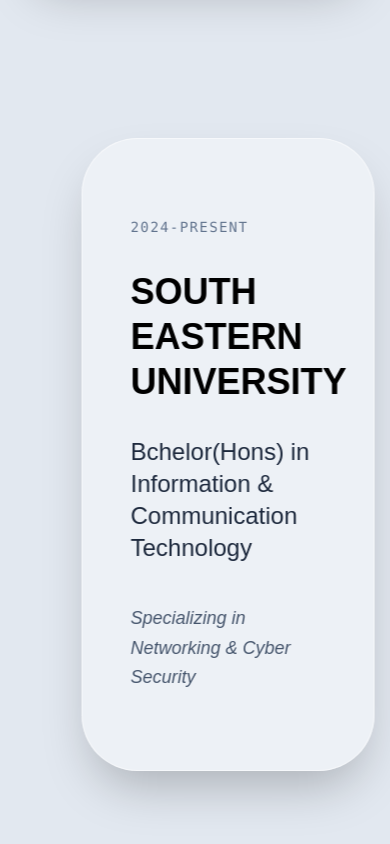
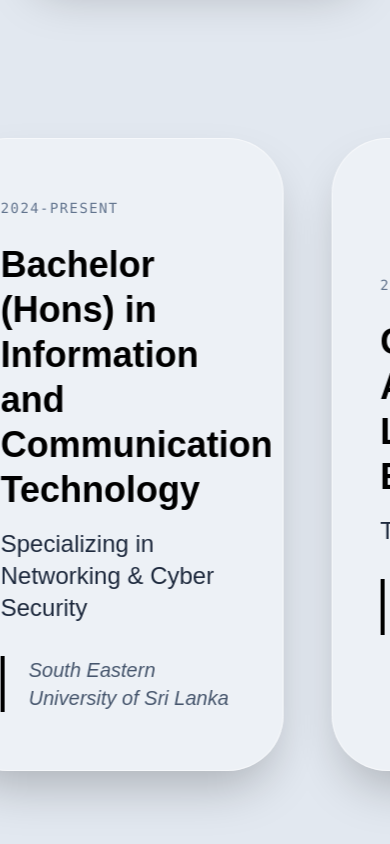
Before and after one commit to imeshcha/personal-portfolio, a Next.js app: page / in a window 390 px wide. Shown: the part 1824-2668 px from the top of the page. Built offline with nearby package versions, Linux system fonts and the light colour scheme.

Commit message:
Update Cards Design

```diff
--- a/app/page.tsx
+++ b/app/page.tsx
@@ -6,7 +6,7 @@
   const containerRef = useRef(null);
   const aboutRef = useRef(null);
   const educationRef = useRef(null);
-  const skillsRef = useRef(null); // 🚀 Skills section එක සඳහා ref එකක්
+  const skillsRef = useRef(null);
 
   const { scrollYProgress } = useScroll();
 
@@ -15,13 +15,11 @@
     offset: ["start 0.95", "start 0.3"]
   });
 
-  // Section 3: Education Tracking
   const { scrollYProgress: eduScroll } = useScroll({
     target: educationRef,
     offset: ["start start", "end end"]
   });
 
-  // 🚀 Section 4: Skills Tracking (Education එක වගේමයි)
   const { scrollYProgress: skillsScroll } = useScroll({
     target: skillsRef,
     offset: ["start start", "end end"]
@@ -45,38 +43,49 @@
   const imageOpacity = useTransform(aboutScroll, syncRange, [0, 1], { clamp: true });
   const imageX = useTransform(aboutScroll, syncRange, [120, 0], { clamp: true });
 
-  const unifiedXEdu = useTransform(syncEduSpring, [0, 1], ["0%", "-70%"]);
-  const unifiedXSkills = useTransform(syncSkillsSpring, [0, 1], ["0%", "-70%"]); // 🚀 Skills සඳහා row animation
+  // 🚀 කාඩ්පත් ගණන වැඩි වූ නිසා unifiedX හි අගය -160% දක්වා වැඩි කළා (ගමන සම්පූර්ණ කිරීමට)
+  const unifiedXEdu = useTransform(syncEduSpring, [0, 1], ["0%", "-72%"]);
+  const unifiedXSkills = useTransform(syncSkillsSpring, [0, 1], ["0%", "-70%"]);
 
+  // 🚀 කාඩ්පත් 3ක් සහිත Education Data
   const educationData = [
-    { university: "South Eastern University", degree: "Bchelor(Hons) in Information & Communication Technology ", period: "2024-Present", desc: "Specializing in Networking & Cyber Security" },
-    { university: "St.Aloyisus College", degree: "Technology Stream", period: "2017 — 2019", desc: "G.C.E Advanced Level - Combined Mathematics, Physics, Chemistry." },
-    { university: "Certifications", degree: "Full Stack Web Development", period: "2023", desc: "Specialized in Modern Frameworks and Cloud Deployments." }
+    {
+      primary: "Bachelor (Hons) in Information and Communication Technology",
+      secondary: "Specializing in Networking & Cyber Security",
+      third: "South Eastern University of Sri Lanka",
+      period: "2024-Present"
+    },
+    {
+      primary: "G.C.E. Advanced Level Examination",
+      secondary: "Technology Stream",
+      third: "St. Aloysius College, Ratnapura",
+      period: "2022/23"
+    },
+    {
+      primary: "G.C.E. Ordinary Level Examination",
+      third: "St. Aloysius College, Ratnapura",
+      period: "2019"
+    }
   ];
 
-  // 🚀 මෙතැනට ඔබේ Skills ඇතුළත් කරන්න
   const skillsData = [
-    { title: "Frontend Development", skill: "Next.js, React, Tailwind CSS", level: "Expert", desc: "Building high-performance, responsive web applications with modern frameworks." },
-    { title: "Backend Systems", skill: "Node.js, Python, PostgreSQL", level: "Advanced", desc: "Designing scalable APIs and managing complex database architectures." },
-    { title: "AI & Web3", skill: "Machine Learning, Solidity", level: "Researcher", desc: "Exploring decentralized apps and integrating AI models into web platforms." }
+    { title: "Frontend Development", skill: "Next.js, React, Tailwind CSS", level: "Expert", desc: "Building high-performance, responsive web applications." },
+    { title: "Backend Systems", skill: "Node.js, Python, PostgreSQL", level: "Advanced", desc: "Designing scalable APIs and managing databases." }
   ];
 
   return (
     <main ref={containerRef} className="bg-slate-200 text-black w-full overflow-x-hidden relative">
 
-      {/* Background */}
       <div className="fixed inset-0 z-[-2] pointer-events-none" style={{ backgroundImage: "url('/BgSky.jpg')", backgroundSize: 'cover', backgroundPosition: 'center', filter: 'brightness(0.85)' }} />
       <div className="fixed inset-0 z-[-1] pointer-events-none">
         <div className="absolute top-[-10%] left-[-10%] w-[40%] h-[40%] bg-blue-200 rounded-full blur-[120px] opacity-30" />
         <div className="absolute bottom-[-10%] right-[-10%] w-[40%] h-[40%] bg-purple-200 rounded-full blur-[120px] opacity-30" />
       </div>
 
-      {/* SECTION 1: Hero */}
       <section className="h-screen w-full flex items-center justify-start px-12 md:px-24 sticky top-0 z-0">
         <motion.h1 style={{ WebkitMaskPosition: maskPosition, opacity: heroOpacity }} className="text-[12vw] font-bold tracking-tighter leading-[0.85] uppercase text-left text-black w-full mix-blend-difference">Imesh <br /> Chathura</motion.h1>
       </section>
 
-      {/* SECTION 2: About */}
       <section ref={aboutRef} className="h-screen w-full flex items-center justify-center relative z-10 px-6 mt-[20vh]">
         <div className="max-w-6xl w-full grid grid-cols-1 lg:grid-cols-2 gap-16 items-center bg-white/40 backdrop-blur-2xl border border-white/50 p-12 md:p-20 rounded-[2rem] shadow-2xl">
           <motion.div style={{ x: textContainerX, scale: textScale, transformOrigin: "left center" }} className="w-full flex flex-col justify-center origin-left">
@@ -91,8 +100,8 @@
         </div>
       </section>
 
-      {/* SECTION 3: Education Journey */}
-      <section ref={educationRef} className="relative h-[250vh] z-20">
+      {/* SECTION 3: Education Journey (Multiple Cards) */}
+      <section ref={educationRef} className="relative h-[350vh] z-20">
         <div className="sticky top-0 h-screen flex items-center overflow-hidden">
           <motion.div style={{ x: unifiedXEdu }} className="flex items-center pl-[10vw]">
             <div className="flex-shrink-0 w-[80vw] md:w-[60vw] mr-[30vw]">
@@ -100,12 +109,12 @@
             </div>
             <div className="flex gap-12 pr-[10vw]">
               {educationData.map((edu, index) => (
-                <div key={index} className="flex-shrink-0 w-[75vw]">
-                  <div className="h-[75vh] w-full bg-white/40 backdrop-blur-3xl border border-white/50 p-12 md:p-20 rounded-[3.5rem] shadow-2xl flex flex-col justify-center">
-                    <span className="text-slate-500 font-mono text-sm uppercase tracking-widest">{edu.period}</span>
-                    <h3 className="text-4xl md:text-[6vw] font-bold mt-8 uppercase text-black leading-tight">{edu.university}</h3>
-                    <p className="text-2xl md:text-3xl text-slate-800 mt-8 font-light">{edu.degree}</p>
-                    <p className="text-slate-600 text-lg mt-10 italic leading-relaxed max-w-4xl">{edu.desc}</p>
+                <div key={index} className="flex-shrink-0 w-[85vw] md:w-[75vw]">
+                  <div className="h-[75vh] w-full bg-white/40 backdrop-blur-3xl border border-white/50 p-12 md:p-20 rounded-[3.5rem] shadow-2xl flex flex-col justify-center text-left">
+                    <span className="text-slate-500 font-mono text-sm uppercase tracking-widest mb-6 block">{edu.period}</span>
+                    <h3 className="text-4xl md:text-[4.2vw] font-bold text-black leading-tight mb-4">{edu.primary}</h3>
+                    <p className="text-2xl md:text-[2.2vw] text-slate-800 font-medium mb-8">{edu.secondary}</p>
+                    <p className="text-xl md:text-[1.8vw] text-slate-600 italic border-l-4 border-black pl-6">{edu.third}</p>
                   </div>
                 </div>
               ))}
@@ -114,7 +123,7 @@
         </div>
       </section>
 
-      {/* 🚀 SECTION 4: My Skills (Same logic as Section 3) */}
+      {/* SECTION 4: My Skills */}
       <section ref={skillsRef} className="relative h-[250vh] z-20 mt-[20vh]">
         <div className="sticky top-0 h-screen flex items-center overflow-hidden">
           <motion.div style={{ x: unifiedXSkills }} className="flex items-center pl-[10vw]">
@@ -137,10 +146,6 @@
         </div>
       </section>
 
-      <section className="h-screen w-full flex items-center justify-center bg-white/10 backdrop-blur-md relative z-30">
-        <h2 className="text-4xl font-bold uppercase text-black">Section 5 (Coming Soon)</h2>
-      </section>
-
     </main>
   );
 }
```
